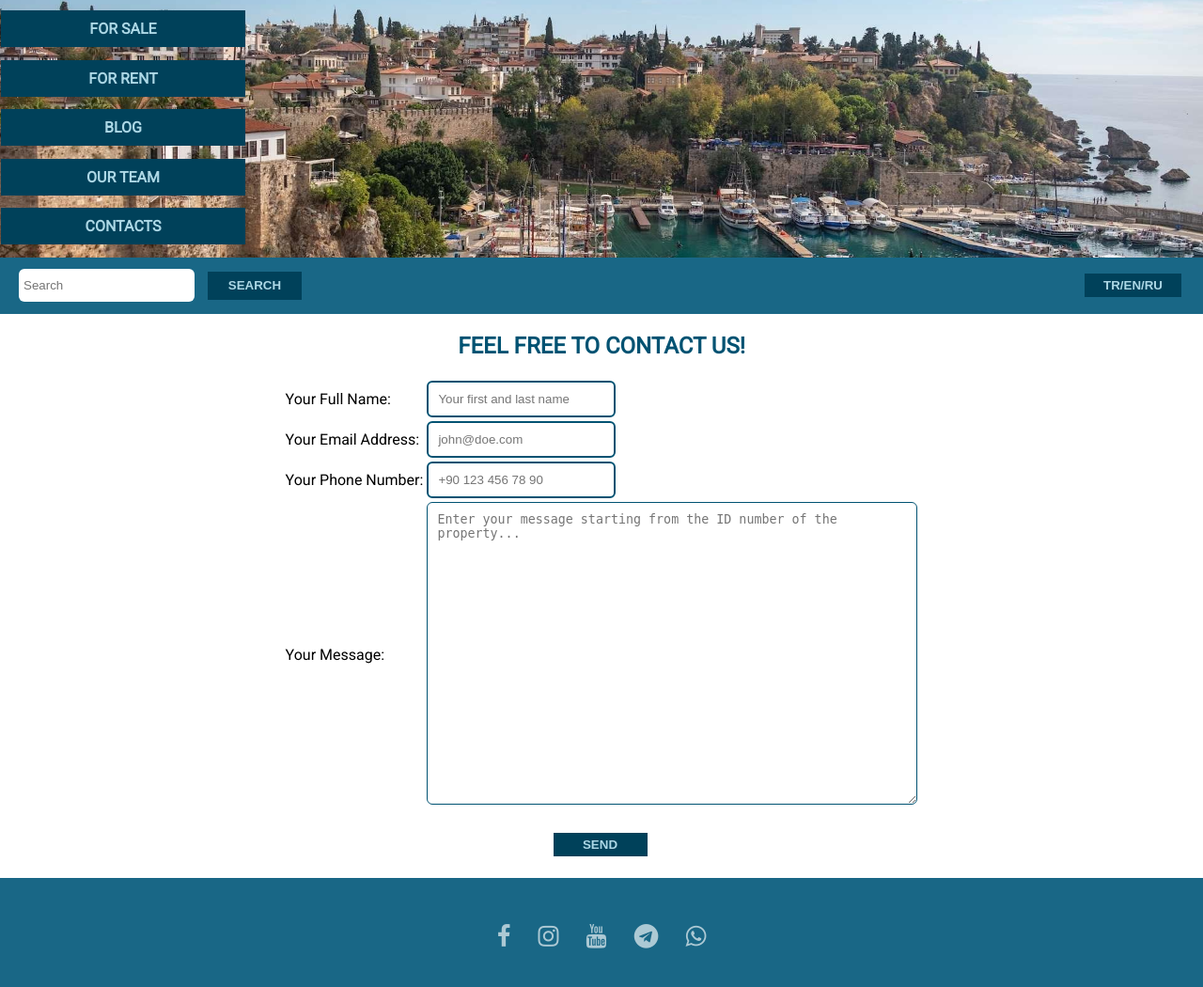
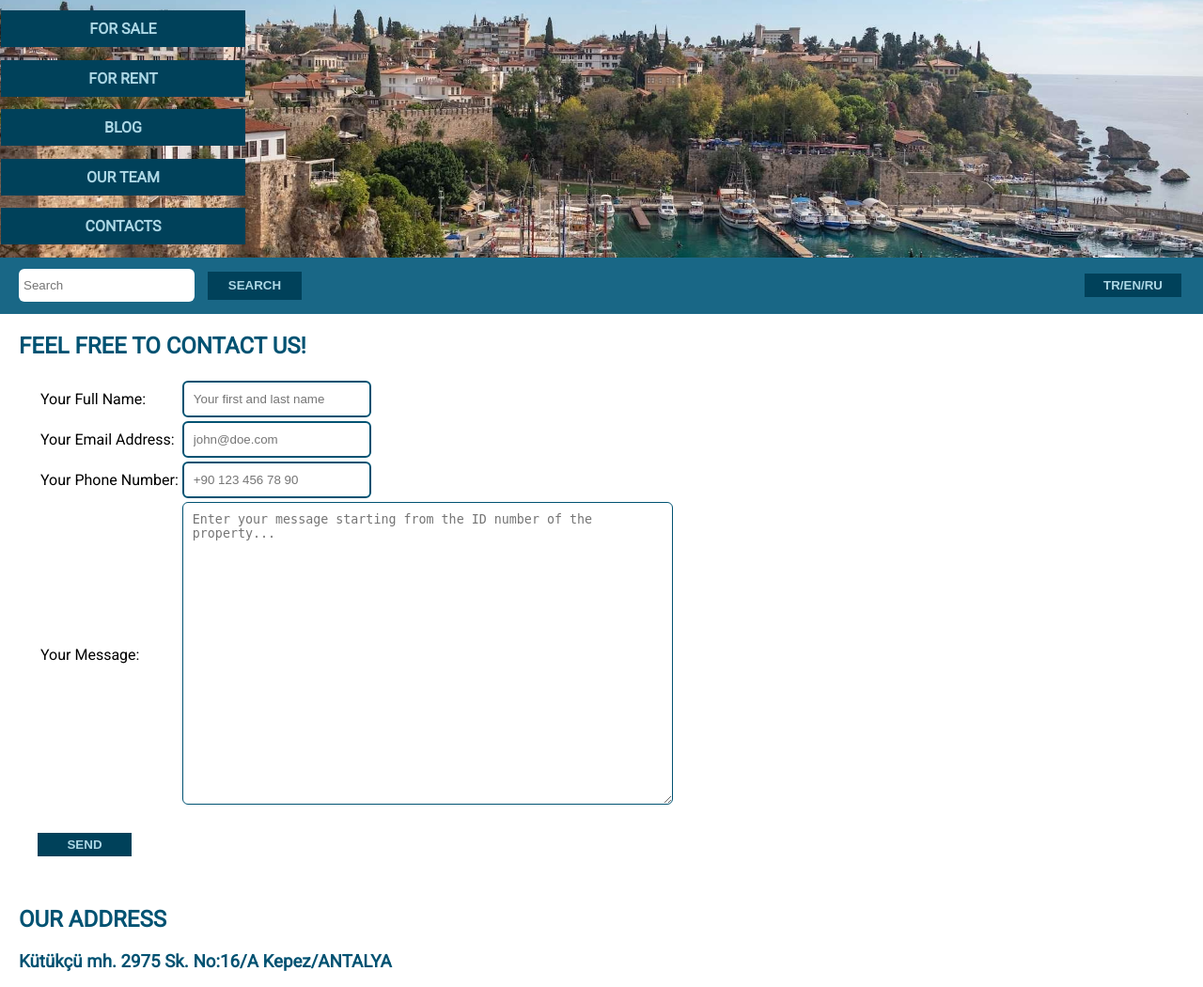
Before and after one commit to EgorShabalin/real_estate_site, a Django app: template my_project/my_site/templates/my_site/contacts.html in a window 1280 px wide. Shown: the part 122-1172 px from the top of the page at 94% size. Run offline with Django 4.2, Linux system fonts and the light colour scheme; the template is opened without the code that fills it, so the values that code supplies are empty.

Commit message:
contacts page rebuild

```diff
--- a/my_project/my_site/templates/my_site/contacts.html
+++ b/my_project/my_site/templates/my_site/contacts.html
@@ -4,9 +4,11 @@
 
 <div class="login_signup">
 
-    <center>
+    <div class='feedback'>
 
-      <h2 class='page_heading'>FEEL FREE TO CONTACT US!</h2>
+        <div class='contact'>
+
+            <h2 id='contacts' class='page_heading'>FEEL FREE TO CONTACT US!</h2>
 
             <form action="https://formcarry.com/s/3NUmojan1a" method="POST" enctype="multipart/form-data">
 
@@ -74,11 +76,30 @@
 
                 </table>
 
-          <button class='button' type="submit">SEND</button>
+                <button class='button' style='margin-left:20px;' type="submit">SEND</button>
 
             </form>
 
-    </center>
+        </div>
+
+        <div class='address'>
+
+            <h2 class='page_heading'>OUR ADDRESS</h2>
+
+            <div class='address_container'>
+
+                <h3>Kütükçü mh. 2975 Sk. No:16/A Kepez/ANTALYA</h3>
+
+                <iframe src="https://www.google.com/maps/embed?pb=!1m18!1m12!1m3!1d3189.4518839631437!2d30.68808257650077!3d36.92736757221113!2m3!1f0!2f0!3f0!3m2!1i1024!2i768!4f13.1!3m3!1m2!1s0x14c38fd0fb91d637%3A0x7a6cb344f5d9164d!2sHAKAN%20ARSLAN%20EMLAK!5e0!3m2!1sen!2str!4v1705508025752!5m2!1sen!2str" width="600" height="450" style="border:0;" allowfullscreen="" loading="lazy" referrerpolicy="no-referrer-when-downgrade"></iframe>
+
+            </div>
+
+            <br>
+            <br>
+
+        </div>
+
+    </div>
 
   </div>
 
--- a/my_project/my_site/templates/my_site/property_detail.html
+++ b/my_project/my_site/templates/my_site/property_detail.html
@@ -12,7 +12,7 @@
 
         <h3>{{ property_detail.title }}</h3>
 
-        <form action={% url 'my_site:contacts' %} target="_blank">
+        <form action="{% url 'my_site:contacts' %}#contacts" target="_blank">
 
             <button class="button" type='submit' style='display: block;' >CONTACT NOW</button>
 
--- a/my_project/static/my_site/base.css
+++ b/my_project/static/my_site/base.css
@@ -373,15 +373,14 @@ ul.errorlist {
 .team {
     display: flex;
     flex-direction: column;
+    flex-wrap: wrap;
     align-items: center;
 }
 
 .team_mate_container {
     display: flex;
     flex-direction: row;
-    flex-wrap: wrap;
-
-    margin-bottom: 20px;
+    margin: 0 20px 20px 0;
     align-items: center;
 }
 
@@ -390,12 +389,31 @@ ul.errorlist {
 }
 
 .mate_description_container {
+    max-width: 800px;
     text-align: justify;
 }
 
 .mate_ava {
     border-radius: 50%;
     max-width: 100px;
+}
+
+.feedback {
+    display: flex;
+    flex-direction: row;
+    flex-wrap: wrap;
+}
+
+.address {
+    margin-right: 40px;
+}
+
+.contact {
+    margin-bottom: 30px;
+}
+
+.address_container {
+    margin: 20px;
 }
 
 footer {
@@ -459,12 +477,21 @@ footer a {
     }
 }
 
+@media (max-width:450px) {
+    .team_mate_container {
+        flex-wrap: wrap;
+    }
+}
+
+
+
 @media (max-width:720px) {
 
 
     .header {
         flex-direction: column;
         align-items: center;
+        text-align: center;
         height: fit-content;
         margin: 0;
     }
@@ -498,6 +525,11 @@ footer a {
     .login_signup textarea {
         width: 100%;
         height: 150px;
+    }
+
+    .address_container iframe {
+        width: 100%;
+        height: auto;
     }
 
     .footer {
```
Also changed, not shown: my_project/db.sqlite3. Lines whose indentation alone changed are shown as unchanged.
